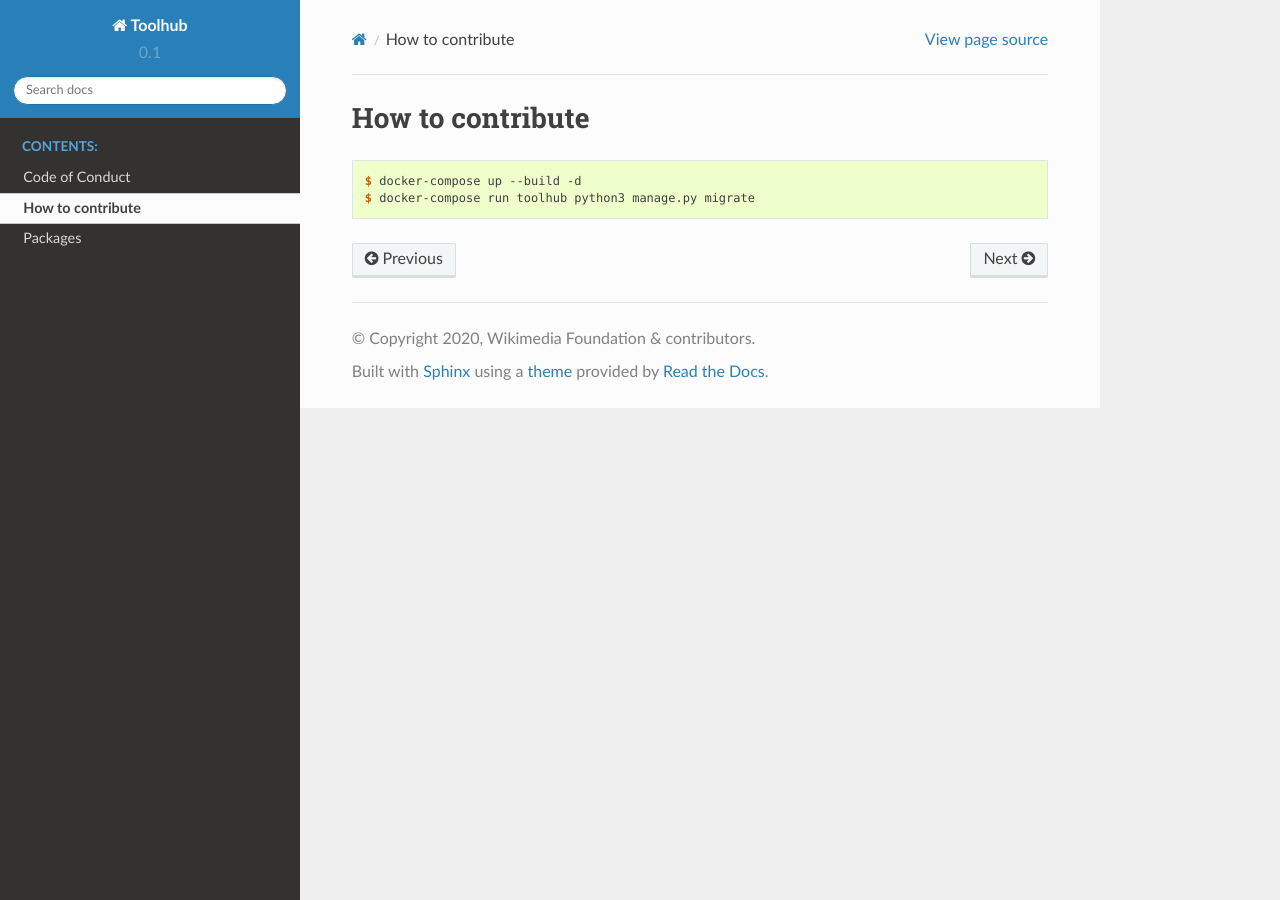
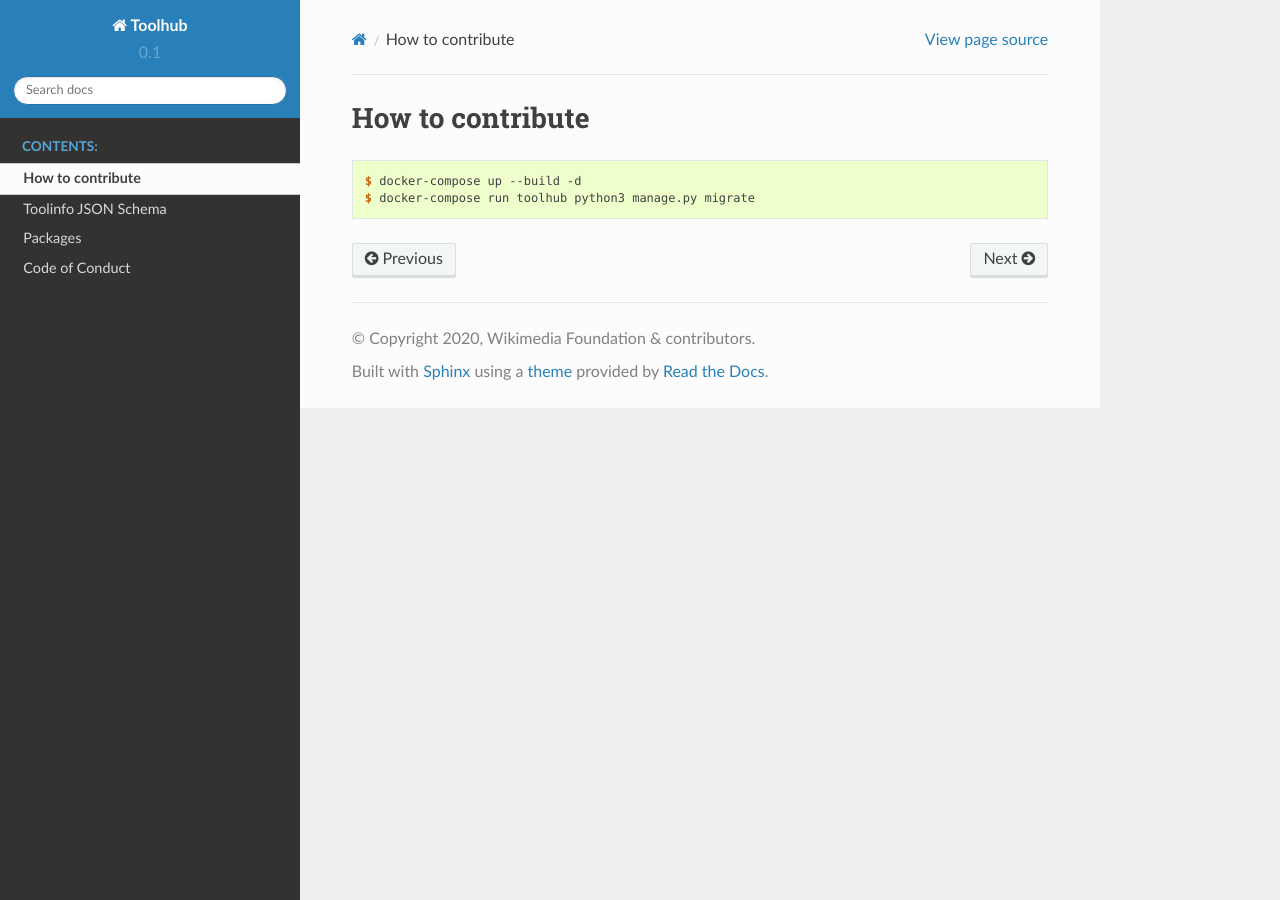
Before and after one commit to wikimedia/wikimedia-toolhub, a Sphinx documentation site: the page built from docs/CONTRIBUTING.rst, in a window 1280 px wide. Built offline with Sphinx 7.4.7 and the Read the Docs theme 2.0.0, drawn with Linux system fonts in a browser that asks for light colours.

Commit message:
Add toolinfo jsonschema information to generated docs
* Start a CHANGELOG.rst in the jsonschema/toolinfo directory.
* Add a toolinfo.rst section to the generated documentation which
  includes the jsonschema/toolinfo/CHANGELOG.rst content.
* Add a `make docs` target to make testing documentation changes easier.

```diff
--- /dev/null
+++ b/docs/_static/css/custom.css
@@ -0,0 +1,4 @@
+/* wrap long lines in code blocks */
+.rst-content div[class^="highlight"] pre {
+    white-space: pre-wrap;
+}
--- a/docs/conf.py
+++ b/docs/conf.py
@@ -25,6 +25,7 @@
 
 
 sys.path.insert(0, os.path.abspath("../"))
+sys.path.insert(0, os.path.abspath("../toolinfo"))
 os.environ["DJANGO_SETTINGS_MODULE"] = "toolhub.settings"
 django.setup()
 
@@ -61,6 +62,9 @@
 html_theme = "sphinx_rtd_theme"
 html_theme_path = [sphinx_rtd_theme.get_html_theme_path()]
 html_static_path = ["_static"]
+html_css_files = [
+    'css/custom.css',
+]
 htmlhelp_basename = "Toolhubdoc"
 
 autodoc_default_flags = ["members", "private-members", "special-members"]
--- a/docs/index.rst
+++ b/docs/index.rst
@@ -4,6 +4,7 @@
    :maxdepth: 2
    :caption: Contents:
 
+   CONTRIBUTING.rst
+   toolinfo.rst
+   packages.rst
    CODE_OF_CONDUCT.rst
-   CONTRIBUTING.rst
-   packages.rst
```
Also changed, not shown: docs/toolinfo.rst (added, +9 -0 lines), jsonschema/toolinfo/CHANGELOG.rst (added), 1 other file.
